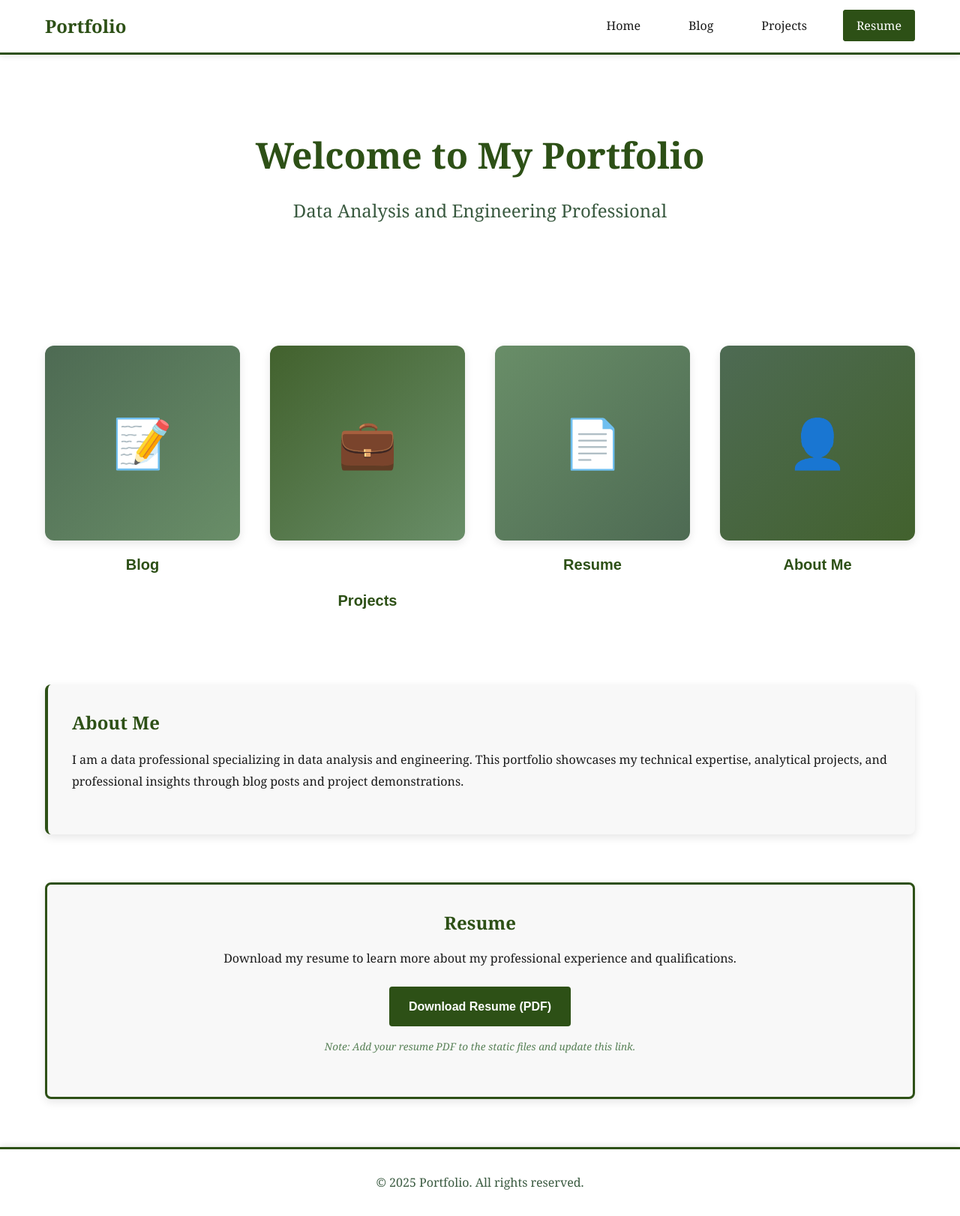
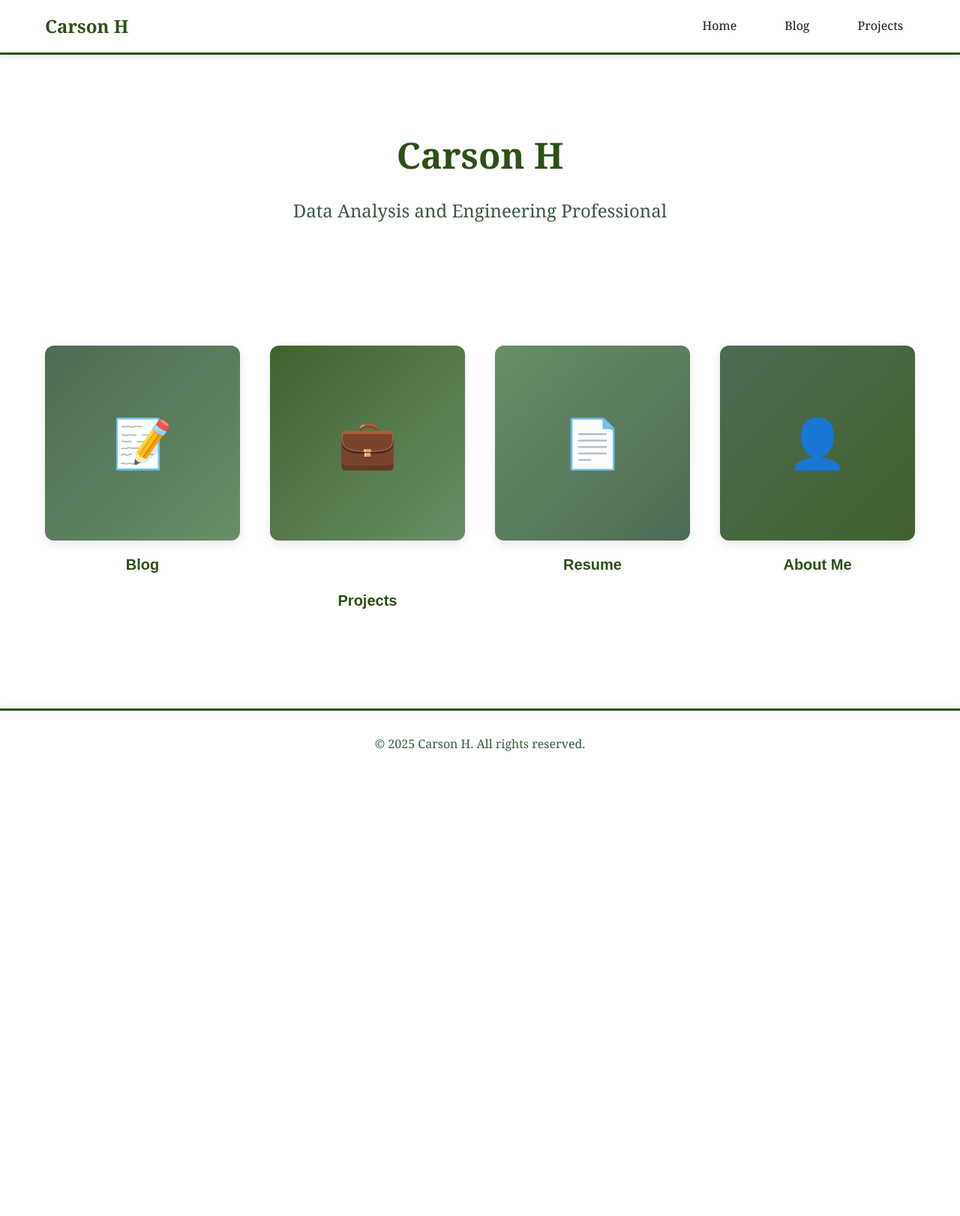
Before and after one commit to carsonh079/personal-website, a Django app: template portfolio/templates/portfolio/home.html in a window 1280 px wide. Shown: the whole page at 75% size. After the commit the page ends 1002 px from the top, so only its background shows below. Run offline with Django 3.2, Linux system fonts and the light colour scheme; the template is opened without the code that fills it, so the values that code supplies are empty.

Commit message:
Remove old sections and update branding to Carson H
Changes:
- Removed old About Me and Resume sections from homepage for cleaner layout
- Updated all Portfolio references to Carson H throughout the site
  * Navigation logo
  * Page titles
  * Footer copyright
- Removed Resume link from main navigation
- Simplified homepage to only show navigation cards
- CSS and static files remain unchanged and functional

The navigation cards are properly styled with gradients, rounded corners, and hover animations. If cards appear as plain text, try:
1. Hard refresh browser (Ctrl+Shift+R or Cmd+Shift+R)
2. If using Docker: docker-compose down && docker-compose up --build
3. Clear browser cache

```diff
--- a/portfolio/templates/portfolio/base.html
+++ b/portfolio/templates/portfolio/base.html
@@ -3,19 +3,18 @@
 <head>
     <meta charset="UTF-8">
     <meta name="viewport" content="width=device-width, initial-scale=1.0">
-    <title>{% block title %}Portfolio{% endblock %}</title>
+    <title>{% block title %}Carson H{% endblock %}</title>
     {% load static %}
     <link rel="stylesheet" href="{% static 'css/style.css' %}">
 </head>
 <body>
     <nav class="main-nav">
         <div class="container">
-            <a href="{% url 'portfolio:home' %}" class="logo">Portfolio</a>
+            <a href="{% url 'portfolio:home' %}" class="logo">Carson H</a>
             <ul class="nav-links">
                 <li><a href="{% url 'portfolio:home' %}">Home</a></li>
                 <li><a href="{% url 'portfolio:blog_list' %}">Blog</a></li>
                 <li><a href="{% url 'portfolio:project_list' %}">Projects</a></li>
-                <li><a href="#resume" class="resume-link">Resume</a></li>
             </ul>
         </div>
     </nav>
@@ -27,7 +26,7 @@
 
     <footer class="main-footer">
         <div class="container">
-            <p>&copy; 2025 Portfolio. All rights reserved.</p>
+            <p>&copy; 2025 Carson H. All rights reserved.</p>
         </div>
     </footer>
 </body>
--- a/portfolio/templates/portfolio/blog_list.html
+++ b/portfolio/templates/portfolio/blog_list.html
@@ -1,6 +1,6 @@
 {% extends 'portfolio/base.html' %}
 
-{% block title %}Blog - Portfolio{% endblock %}
+{% block title %}Blog - Carson H{% endblock %}
 
 {% block content %}
 <div class="container">
--- a/portfolio/templates/portfolio/home.html
+++ b/portfolio/templates/portfolio/home.html
@@ -1,11 +1,11 @@
 {% extends 'portfolio/base.html' %}
 
-{% block title %}Home - Portfolio{% endblock %}
+{% block title %}Home - Carson H{% endblock %}
 
 {% block content %}
 <div class="container">
     <section class="hero">
-        <h1 class="hero-title">Welcome to My Portfolio</h1>
+        <h1 class="hero-title">Carson H</h1>
         <p class="hero-subtitle">Data Analysis and Engineering Professional</p>
     </section>
 
@@ -38,23 +38,5 @@
             <h3 class="nav-card-title">About Me</h3>
         </a>
     </section>
-
-    <section id="about" class="intro">
-        <div class="intro-content">
-            <h2>About Me</h2>
-            <p>
-                I am a data professional specializing in data analysis and engineering.
-                This portfolio showcases my technical expertise, analytical projects, and
-                professional insights through blog posts and project demonstrations.
-            </p>
-        </div>
-    </section>
-
-    <section id="resume" class="resume-section">
-        <h2>Resume</h2>
-        <p>Download my resume to learn more about my professional experience and qualifications.</p>
-        <a href="#" class="btn btn-primary">Download Resume (PDF)</a>
-        <p class="note">Note: Add your resume PDF to the static files and update this link.</p>
-    </section>
 </div>
 {% endblock %}
--- a/portfolio/templates/portfolio/project_list.html
+++ b/portfolio/templates/portfolio/project_list.html
@@ -1,6 +1,6 @@
 {% extends 'portfolio/base.html' %}
 
-{% block title %}Projects - Portfolio{% endblock %}
+{% block title %}Projects - Carson H{% endblock %}
 
 {% block content %}
 <div class="container">
```
